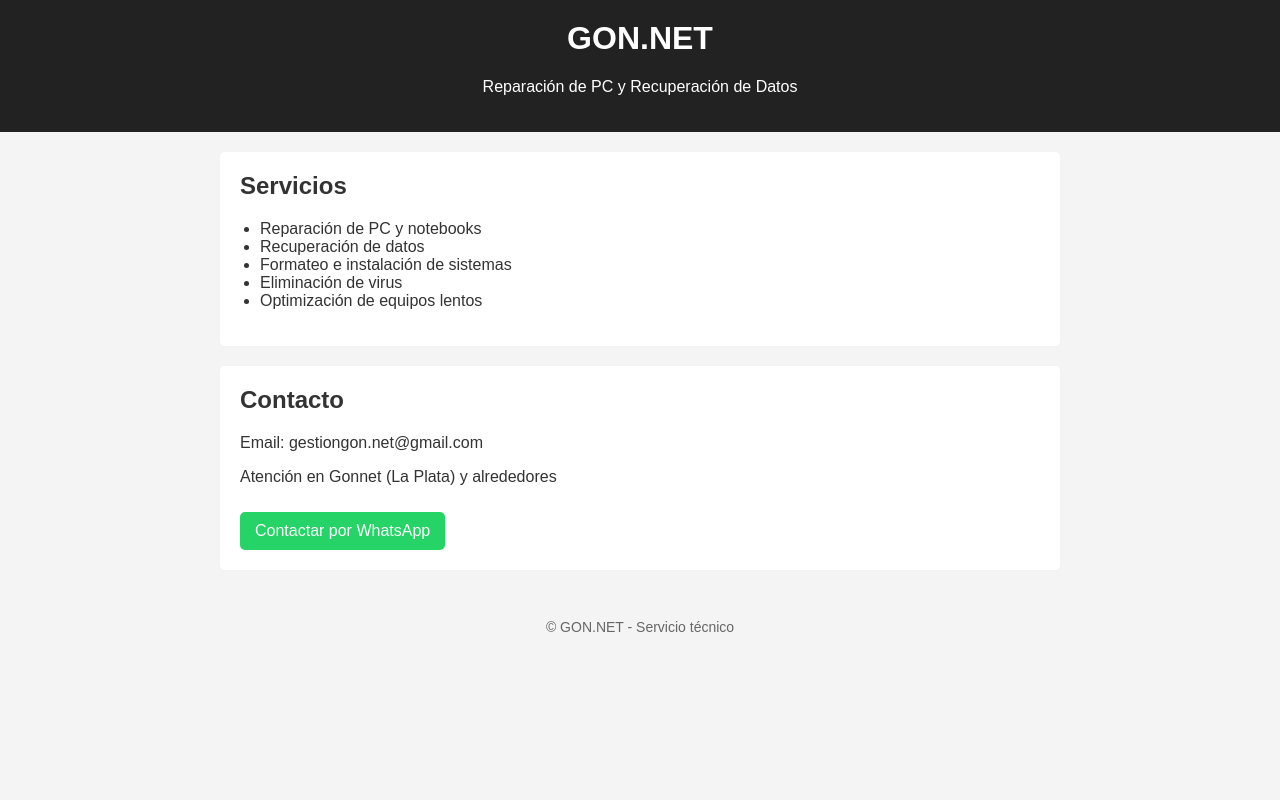
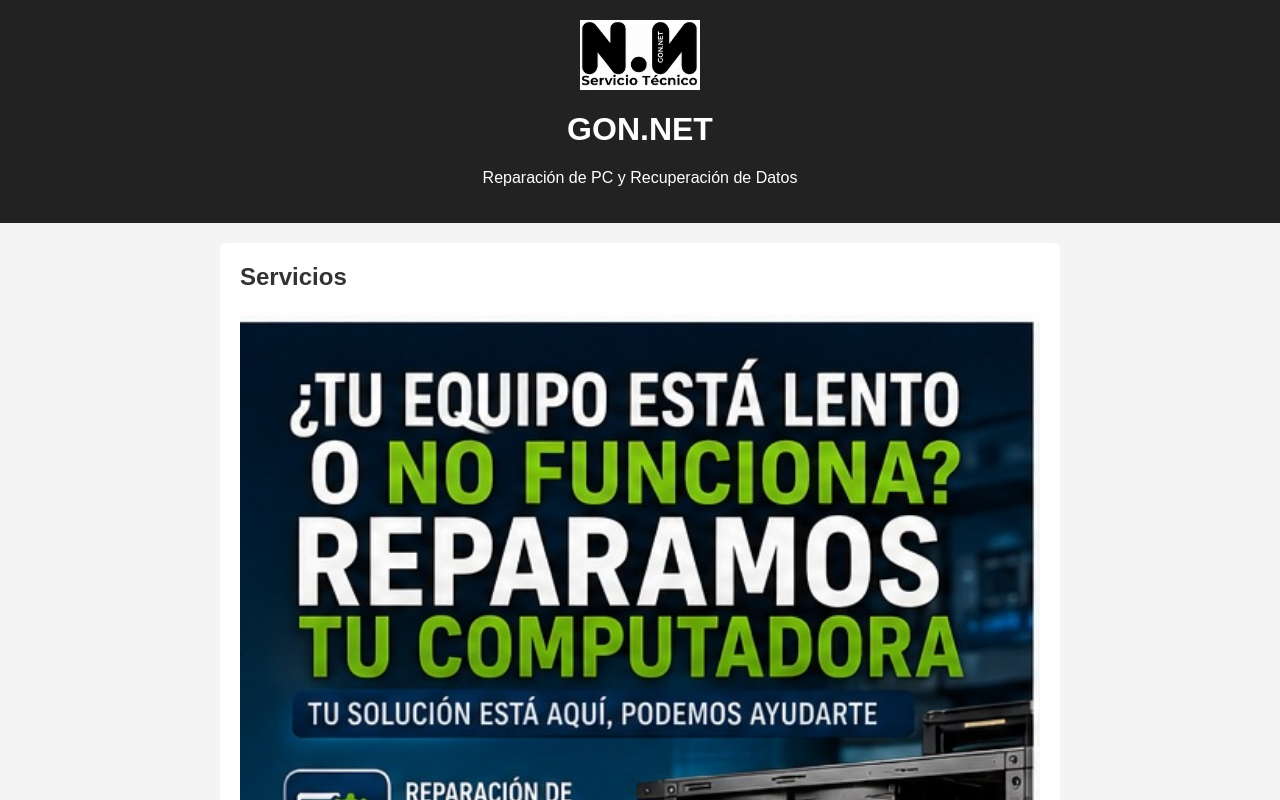
Before and after one commit to GONNET501/gonnet501.github.io, a plain HTML site: page index.html in a window 1280 px wide. Shown: the top 800 px of the page. Drawn offline with Linux system fonts and the light colour scheme.

Commit message:
Update index.html

```diff
--- a/index.html
+++ b/index.html
@@ -16,33 +16,35 @@
     header {
       background: #222;
       color: white;
+      text-align: center;
       padding: 20px;
-      text-align: center;
+    }
+
+    header img {
+      max-width: 120px;
+      display: block;
+      margin: auto;
     }
 
     section {
+      max-width: 800px;
+      margin: 20px auto;
+      background: white;
       padding: 20px;
-      max-width: 800px;
-      margin: auto;
-      background: white;
-      margin-top: 20px;
       border-radius: 5px;
     }
 
-    h1, h2 {
+    h2 {
       margin-top: 0;
     }
 
-    ul {
-      padding-left: 20px;
+    .servicio {
+      margin-bottom: 20px;
     }
 
-    footer {
-      text-align: center;
-      padding: 15px;
-      margin-top: 20px;
-      font-size: 14px;
-      color: #666;
+    .servicio img {
+      width: 100%;
+      border-radius: 5px;
     }
 
     .boton {
@@ -54,31 +56,48 @@
       text-decoration: none;
       border-radius: 5px;
     }
+
+    footer {
+      text-align: center;
+      padding: 15px;
+      font-size: 14px;
+      color: #666;
+    }
   </style>
 </head>
 
 <body>
 
 <header>
+  <img src="logo.png" alt="GON.NET">
   <h1>GON.NET</h1>
   <p>Reparación de PC y Recuperación de Datos</p>
 </header>
 
 <section>
   <h2>Servicios</h2>
-  <ul>
-    <li>Reparación de PC y notebooks</li>
-    <li>Recuperación de datos</li>
-    <li>Formateo e instalación de sistemas</li>
-    <li>Eliminación de virus</li>
-    <li>Optimización de equipos lentos</li>
-  </ul>
+
+  <div class="servicio">
+    <img src="pc.jpg" alt="Reparación de PC">
+    <p>Reparación de PC y notebooks</p>
+  </div>
+
+  <div class="servicio">
+    <img src="data.jpg" alt="Recuperación de datos">
+    <p>Recuperación de datos</p>
+  </div>
+
+  <div class="servicio">
+    <img src="wifi.jpg" alt="Redes y conectividad">
+    <p>Redes, WiFi y conectividad</p>
+  </div>
+
 </section>
 
 <section>
   <h2>Contacto</h2>
   <p>Email: gestiongon.net@gmail.com</p>
-  <p>Atención en Gonnet (La Plata) y alrededores</p>
+  <p>Atención en Gonnet (La Plata) y zonas cercanas</p>
 
   <a class="boton" href="https://wa.me/542216998381" target="_blank">
     Contactar por WhatsApp
```
